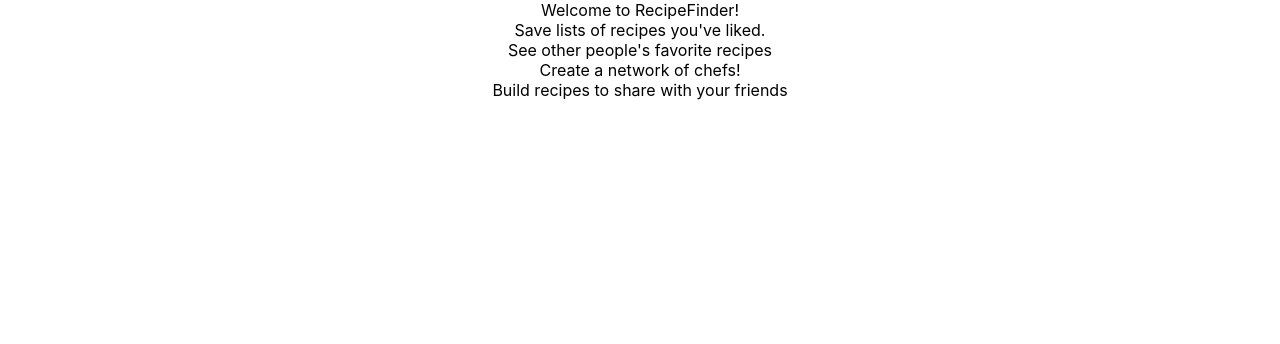
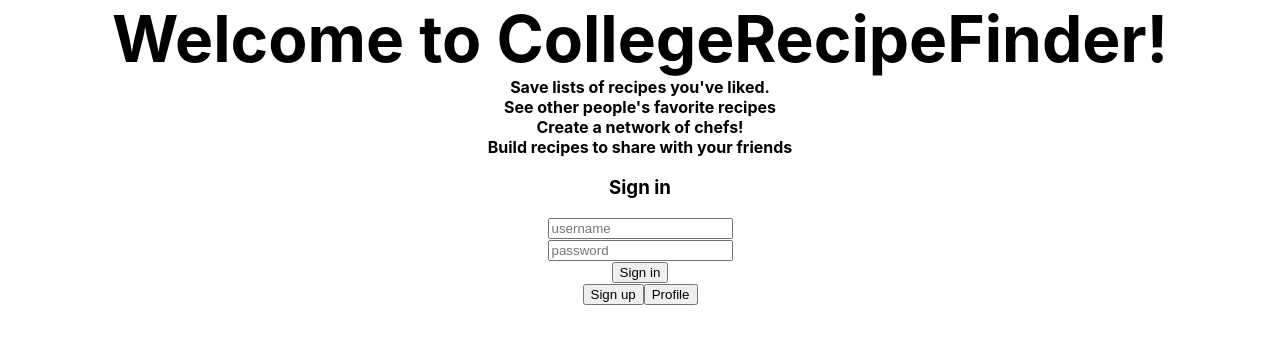
Before and after one commit to atolani622/final-proj-react-web-app, a React (Create React App) app: page /#/CollegeRecipeFinder/Home in a window 1280 px wide. Shown: the top 344 px of the page. Built offline with nearby package versions, Linux system fonts and the light colour scheme.

Commit message:
updated_account_profile

```diff
--- a/package.json
+++ b/package.json
@@ -3,6 +3,7 @@
   "version": "0.1.0",
   "private": true,
   "dependencies": {
+    "@reduxjs/toolkit": "^2.4.0",
     "@testing-library/jest-dom": "^5.17.0",
     "@testing-library/react": "^13.4.0",
     "@testing-library/user-event": "^13.5.0",
@@ -12,7 +13,10 @@
     "@types/react-dom": "^18.3.1",
     "react": "^18.3.1",
     "react-dom": "^18.3.1",
+    "react-redux": "^9.1.2",
+    "react-router-dom": "^7.0.2",
     "react-scripts": "5.0.1",
+    "redux": "^5.0.1",
     "typescript": "^4.9.5",
     "web-vitals": "^2.1.4"
   },
--- a/src/App.tsx
+++ b/src/App.tsx
@@ -1,12 +1,22 @@
-import React from 'react';
-import logo from './logo.svg';
+import { HashRouter, Navigate, Route, Routes } from 'react-router-dom';
 import './App.css';
-import Home from './pages/home';
+import Home from './pages/home/index';
+import Register from './pages/register';
+import Login from './pages/login';
+import Profile from './users/Profile';
 
 function App() {
   return (
     <div className="App">
-      <Home />
+      <HashRouter>
+        <Routes>
+          <Route path="/" element={<Navigate to="/CollegeRecipeFinder/Home" />} />
+          <Route path="/CollegeRecipeFinder/Home" element={<Home />} />
+          <Route path="/CollegeRecipeFinder/Login" element={<Login />} />
+          <Route path="/CollegeRecipeFinder/Register" element={<Register />} />
+          <Route path="/CollegeRecipeFinder/Profile" element={<Profile />} />
+        </Routes>
+      </HashRouter>
     </div>
   );
 }
--- a/src/pages/home/home.css
+++ b/src/pages/home/home.css
@@ -0,0 +1,20 @@
+.main {
+    display: flex;
+    flex-direction: column;
+    align-items: center;
+}
+
+.main-content {
+    display: flex;
+    flex-direction: column;
+    align-items: center;
+}
+
+.main-title {
+    font-size: 4em;
+    font-weight: bold;
+}
+
+.main-description {
+    font-weight: bold;
+}
--- a/src/pages/home/index.js
+++ /dev/null
@@ -1,17 +0,0 @@
-import './home.css'
-
-export default function Home() {
-    return (
-        <div className="home-container-mt-3" >
-            <div className="not-logged-in-content">
-                <div className='home-title'>Welcome to RecipeFinder! </div>
-                <div className="page-description mb-3">
-                    <div>Save lists of recipes you've liked.</div>
-                    <div>See other people's favorite recipes</div>
-                    <div>Create a network of chefs!</div>
-                    <div>Build recipes to share with your friends</div>
-                </div>
-            </div>
-        </div>
-    );
-}
--- /dev/null
+++ b/src/pages/home/index.tsx
@@ -0,0 +1,19 @@
+import './home.css';
+import Signin from "../../users/SignIn";
+
+export default function Home() {
+  return (
+    <div className="main-mt-3">
+      <div className="main-content">
+        <div className="main-title">Welcome to CollegeRecipeFinder!</div>
+        <div className="main-description mb-3">
+          <div>Save lists of recipes you've liked.</div>
+          <div>See other people's favorite recipes</div>
+          <div>Create a network of chefs!</div>
+          <div>Build recipes to share with your friends</div>
+        </div>
+      </div>
+      <Signin />
+    </div>
+  );
+}
--- /dev/null
+++ b/src/pages/login/index.tsx
@@ -0,0 +1,10 @@
+import Signin from "../../users/SignIn";
+
+export default function Login() {
+  return (
+    <div className="center-container mt-3">
+      <h1>Login</h1>
+      <Signin />
+    </div>
+  );
+}
--- /dev/null
+++ b/src/pages/register/index.tsx
@@ -0,0 +1,11 @@
+// import "./index.css";
+import Signup from "../../users/SignUp";
+
+export default function Register() {
+    return (
+        <div className="center-container mt-3">
+            <h1>Register for A CollegeRecipeFinder Account</h1>
+            <Signup/>
+        </div>
+    );
+}
--- /dev/null
+++ b/src/users/Profile.tsx
@@ -0,0 +1,20 @@
+import { Link } from "react-router-dom";
+export default function Profile() {
+  return (
+    <div id="wd-profile-screen">
+      <h3>Profile</h3>
+      <input defaultValue="alice" placeholder="username" className="wd-username"/><br/>
+      <input defaultValue="123"   placeholder="password" type="password"
+             className="wd-password" /><br/>
+      <input defaultValue="Alice" placeholder="First Name" id="wd-firstname" /><br/>
+      <input defaultValue="Wonderland" placeholder="Last Name" id="wd-lastname" /><br/>
+      <input defaultValue="2000-01-01" type="date" id="wd-dob" /><br/>
+      <input defaultValue="alice@wonderland" type="email" id="wd-email" /><br/>
+      <select defaultValue="USER" id="wd-role">
+        <option value="USER">User</option>
+        <option value="CHEF">Chef</option>
+        <option value="ADMIN">ADMIN</option>
+      </select><br/>
+      <Link to="/CollegeRecipeFinder/Profile" >Sign out</Link>
+    </div>
+);}
--- /dev/null
+++ b/src/users/SignIn.tsx
@@ -0,0 +1,30 @@
+import { useNavigate } from "react-router-dom";
+
+export default function Signin() {
+  const navigate = useNavigate();
+
+  const handleSignIn = () => {
+    navigate("/CollegeRecipeFinder/Login/");
+  };
+
+  return (
+    <div id="wd-signin-screen">
+      <h3>Sign in</h3>
+      <input className="wd-username" placeholder="username" /> <br />
+      <input className="wd-password" placeholder="password" type="password" /> <br />
+      <button id="wd-signin-btn" onClick={handleSignIn}>
+        Sign in
+      </button>
+      <br />
+      <button id="wd-signup-link" onClick={() => navigate("/CollegeRecipeFinder/Register")} >
+        Sign up
+      </button>
+      <button
+        id="wd-signup-link"
+        onClick={() => navigate("/CollegeRecipeFinder/Profile")}
+      >
+        Profile
+      </button>
+    </div>
+  );
+}
--- /dev/null
+++ b/src/users/SignUp.tsx
@@ -0,0 +1,13 @@
+import React from "react";
+import { Link } from "react-router-dom";
+export default function Signup() {
+  return (
+    <div id="wd-signup-screen">
+      <h3>Sign up</h3>
+      <input placeholder="username" className="wd-username" /><br/>
+      <input placeholder="password" type="password" className="wd-password" /><br/>
+      <input placeholder="verify password" type="password" className="wd-password-verify" /><br/>
+      <Link  to="/CollegeRecipeFinder/Register" > Sign up </Link><br />
+      <Link  to="/CollegeRecipeFinder/Login" >Sign in</Link>
+    </div>
+);}
```
Also changed, not shown: src/users/users.css (added), 1 other file (tests, documents, lock files or other folders).
